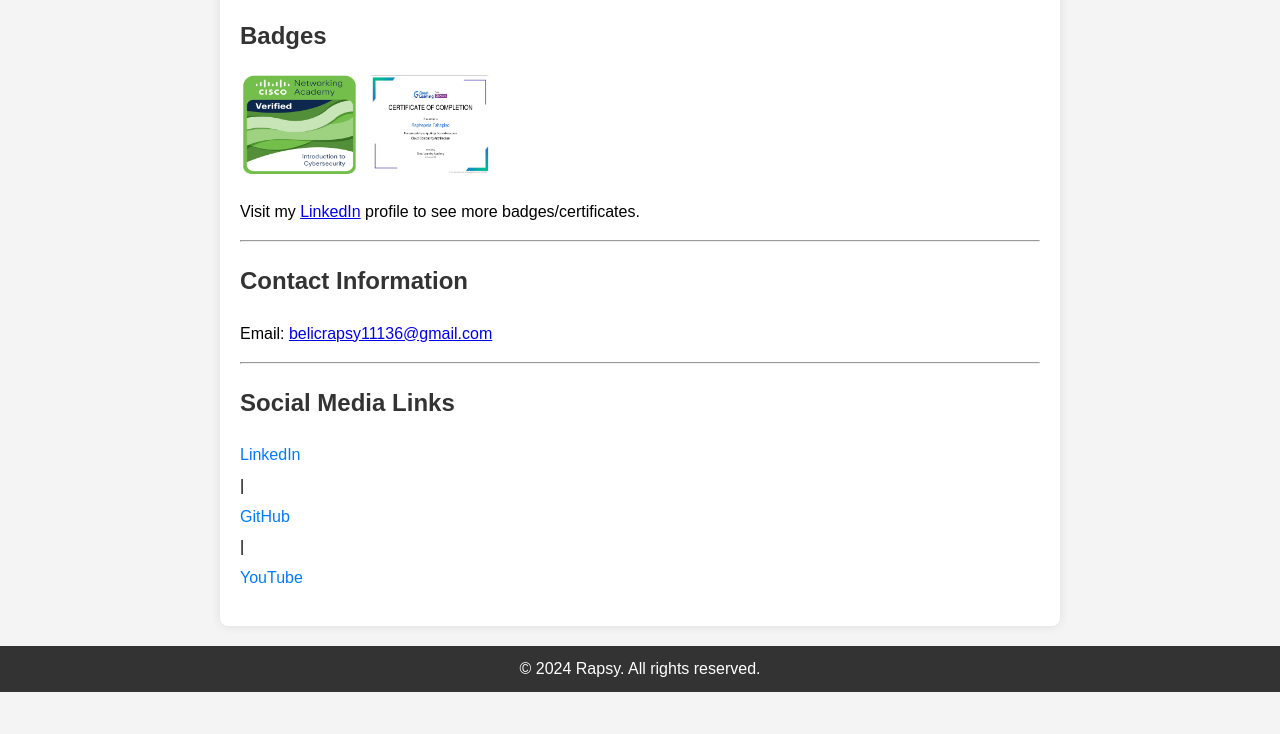
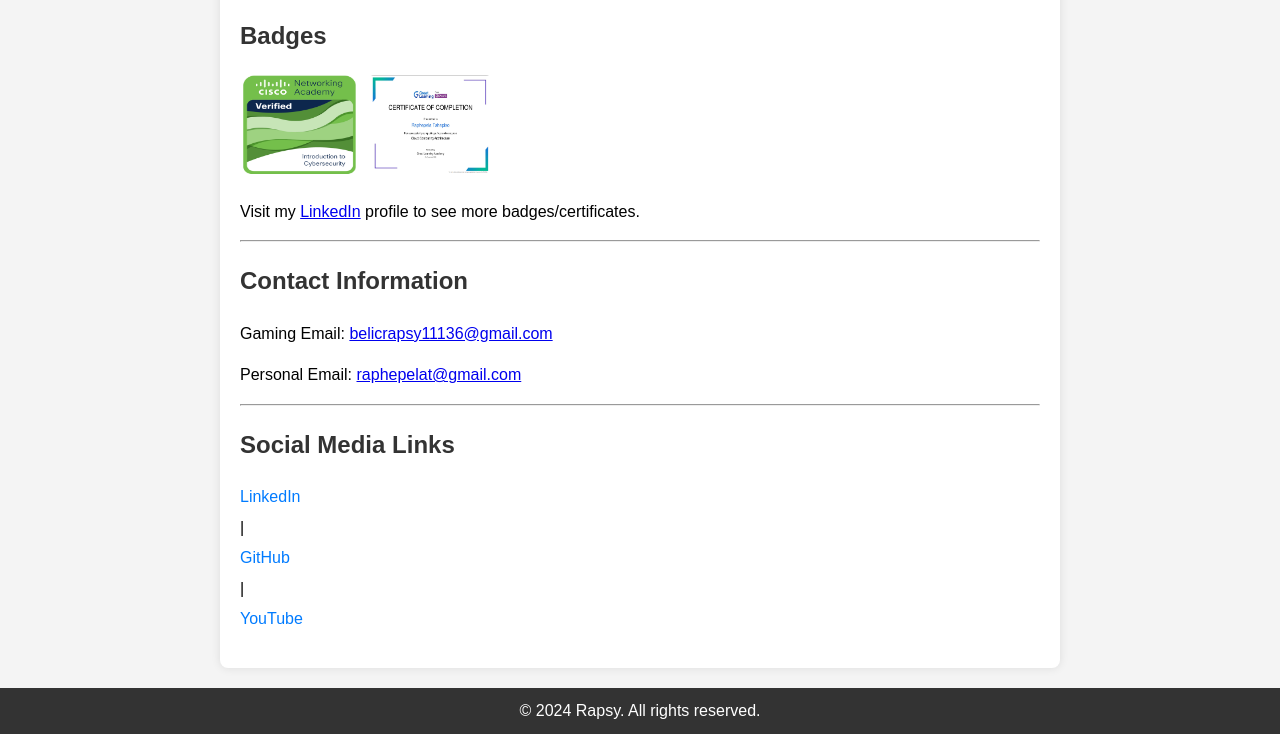
Before and after one commit to Rapsy11136/Rapsy11136.github.io, a plain HTML site: page index.html in a window 1280 px wide. Shown: the part 584-1318 px from the top of the page. Before the commit the page ends 1276 px from the top, so only its background shows below. Drawn offline with Linux system fonts and the light colour scheme.

Commit message:
Update index.html

```diff
--- a/index.html
+++ b/index.html
@@ -114,7 +114,8 @@
         <hr>
         <section class="contact">
             <h2>Contact Information</h2>
-            <p>Email: <a href="mailto:belicrapsy11136@gmail.com">belicrapsy11136@gmail.com</a></p>
+            <p>Gaming Email: <a href="mailto:belicrapsy11136@gmail.com">belicrapsy11136@gmail.com</a></p>
+            <p>Personal Email: <a href="mailto:raphepelat@gmail.com">raphepelat@gmail.com</a></p>
         </section>
         <hr>
         <section class="social-links">
```
